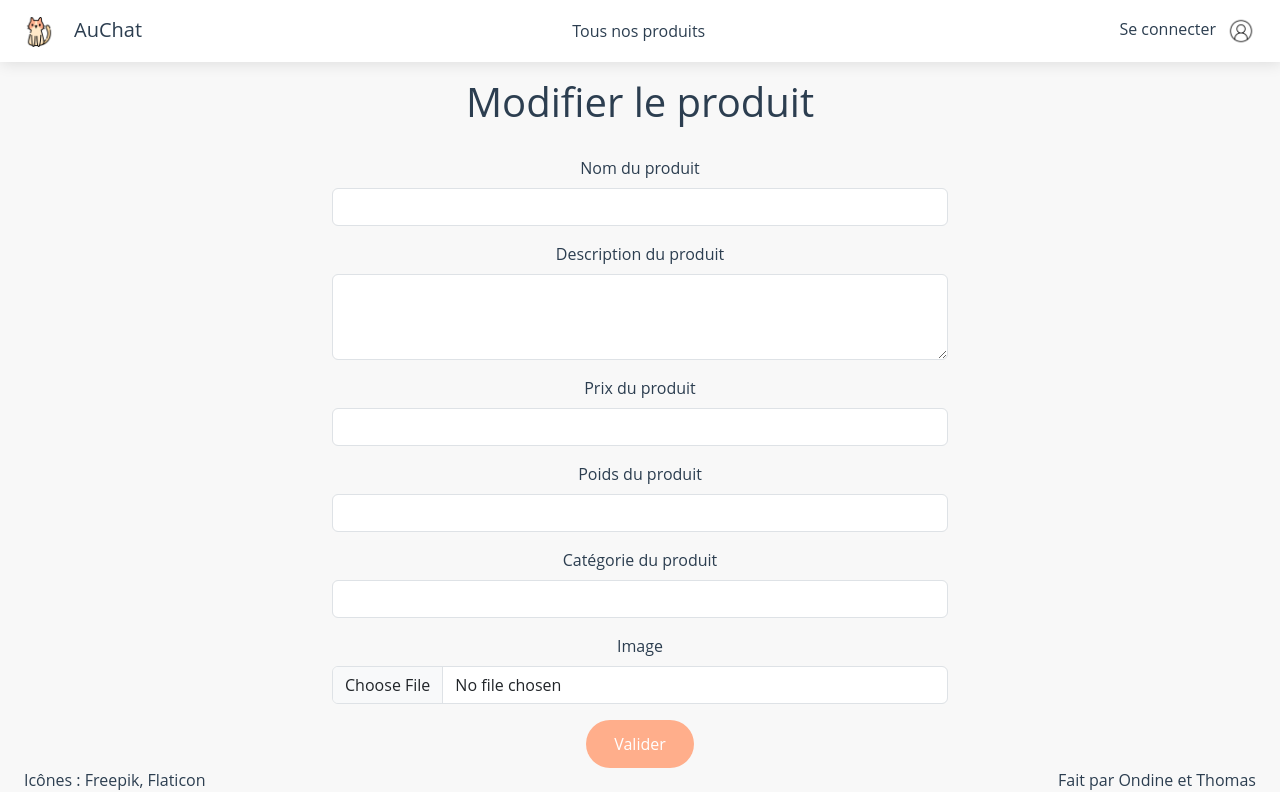
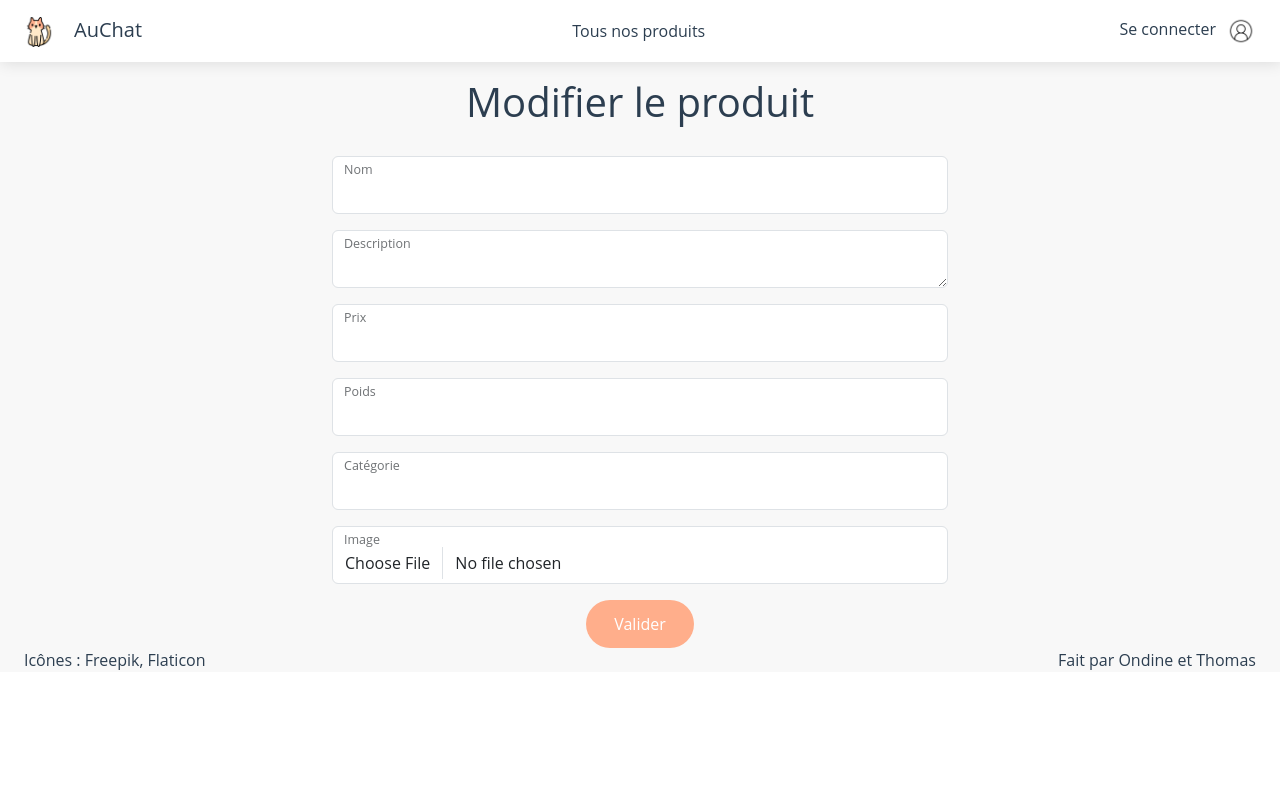
Before and after one commit to thenriet/auchat-client, a Vue app: page /update/1 in a window 1280 px wide. Built offline with nearby package versions, Linux system fonts and the light colour scheme; no server answers.

Commit message:
fixed some CSS issues, added SCSS support to mess with bootstrap variables, fixed issue with 2nd attempt to login not available if bad credentials given, created NavBar and Footer components

```diff
--- a/package.json
+++ b/package.json
@@ -24,6 +24,9 @@
     "@vue/cli-service": "~5.0.0",
     "eslint": "^7.32.0",
     "eslint-plugin-vue": "^8.0.3",
+    "node-sass": "^9.0.0",
+    "sass-loader": "^13.3.2",
+    "style-loader": "^3.3.3",
     "vue-template-compiler": "^2.6.14"
   },
   "eslintConfig": {
--- a/src/App.vue
+++ b/src/App.vue
@@ -1,131 +1,21 @@
 <template>
   <div id="app">
-    <nav class="navbar">
-      <router-link to="/" class="navbar-brand"
-        ><img
-          class="logo"
-          alt="AuChat logo"
-          src="./assets/chat.png"
-        />AuChat</router-link
-      >
-      <div class="navbar-nav mr-auto">
-        <li class="nav-item">
-          <router-link to="/products/" class="nav-link"
-            >Tous nos produits</router-link
-          >
-        </li>
-      </div>
-
-      <div class="navbar-nav mr-auto" v-if="getRole === 'admin'">
-        <li class="nav-item">
-          <router-link to="/add/" class="nav-link"
-            >Créer un produit</router-link
-          >
-        </li>
-      </div>
-
-      <div class="navbar-nav mr-auto">
-        <li class="nav-item" v-if="!this.$store.getters.isLoggedIn">
-          <router-link to="/login" class="nav-link"
-            >Se connecter<img
-              class="icone"
-              alt="connexion icone"
-              src="./assets/connexion.png"
-          /></router-link>
-        </li>
-        <li class="nav-logged-in" v-if="this.$store.getters.isLoggedIn">
-          {{ username }}
-          <img
-            class="icone-deco"
-            alt="connexion icone"
-            src="./assets/deconnexion.png"
-            @click="logout"
-          />
-        </li>
-      </div>
-    </nav>
+    <NavBar></NavBar>
     <router-view></router-view>
-    <footer class="footer">
-      <li class="footer-item">Icônes : Freepik, Flaticon</li>
-      <li class="footer-item">Fait par Ondine et Thomas</li>
-    </footer>
+    <FooterComponent></FooterComponent>
   </div>
 </template>
 
 <script>
+import NavBar from "./components/NavBar.vue";
+import FooterComponent from "./components/FooterComponent.vue";
 export default {
   name: "App",
-  data() {
-    return {
-      username: "",
-    };
-  },
-  components: {},
-  async created() {
-    this.username = this.$store.getters.getUser.name;
-  },
-  computed: {
-    getRole() {
-      return this.$store.getters.getRole;
-    },
-  },
-  methods: {
-    logout() {
-      this.$store.dispatch("logout");
-      if (this.$route.name !== "home") {
-        this.$router.push("/");
-      }
-    },
-  },
+  components: { NavBar, FooterComponent },
 };
 </script>
 
 <style>
-.logo {
-  width: 30px;
-  margin-right: 20px;
-}
-
-.icone {
-  width: 30px;
-  margin-left: 10px;
-}
-
-.icone-deco {
-  width: 30px;
-  margin-left: 10px;
-  cursor: pointer;
-}
-
-.navbar {
-  padding-left: 24px !important;
-  padding-right: 24px !important;
-  position: fixed;
-  box-shadow: 1px 1px 15px 0 rgba(0, 0, 0, 0.12);
-  display: flex;
-  background-color: white;
-}
-
-.navbar a {
-  color: #2c3e50 !important;
-}
-
-.nav-logged-in {
-  display: flex;
-  align-items: center;
-}
-
-.footer {
-  display: flex;
-  justify-content: space-between;
-  padding-left: 24px;
-  padding-right: 24px;
-}
-
-.footer-item {
-  list-style: none;
-}
-
 #app {
   font-family: "Open Sans", sans-serif;
   -webkit-font-smoothing: antialiased;
@@ -133,7 +23,7 @@ export default {
   text-align: center;
   color: #2c3e50;
   background-color: #f8f8f8;
-  /* margin-top: 60px; */
+  height: 100%;
 }
 
 .btn-main {
@@ -146,6 +36,7 @@ export default {
   color: white !important;
   border: none;
   text-decoration: none;
+  cursor: pointer;
 }
 
 .error-msg {
--- a/src/components/AddProduct.vue
+++ b/src/components/AddProduct.vue
@@ -2,8 +2,7 @@
   <div class="container mt-3 w-50">
     <h1>Créer un nouveau produit</h1>
     <form  v-on:submit.prevent>
-      <div class="mb-3">
-        <label for="FormControlTitle" class="form-label">Nom du produit</label>
+      <div class="form-floating mb-3">
         <input
           v-model="formTitle"
           type="text"
@@ -12,11 +11,10 @@
           placeholder="Nom du produit"
           required
         />
+        <label for="FormControlTitle" class="form-label">Nom</label>
       </div>
-      <div class="mb-3">
-        <label for="FormControlDescription" class="form-label"
-          >Description du produit</label
-        >
+      <div class="form-floating mb-3">
+
         <textarea
           style="white-space: pre-line"
           v-model="formDescription"
@@ -26,9 +24,11 @@
           placeholder="Description détaillée du produit"
           required
         ></textarea>
+        <label for="FormControlDescription" class="form-label"
+          >Description</label
+        >
       </div>
-      <div class="mb-3">
-        <label for="FormControlPrice" class="form-label">Prix du produit</label>
+      <div class="form-floating mb-3">
         <input
         v-model.number="formPrice"
         type="number"
@@ -37,11 +37,9 @@
         placeholder="Prix du produit"
         required
         />
+        <label for="FormControlPrice" class="form-label">Prix</label>
       </div>
-      <div class="mb-3">
-        <label for="FormControlWeight" class="form-label"
-          >Poids du produit</label
-        >
+      <div class="form-floating mb-3">
         <input
         v-model.number="formWeight"
         type="number"
@@ -51,11 +49,11 @@
         oninput="this.value = this.valueAsNumber"
         required
         />
+        <label for="FormControlWeight" class="form-label"
+          >Poids</label
+        >
       </div>
-      <div class="mb-3">
-        <label for="FormControlCategory" class="form-label"
-          >Catégorie du produit</label
-        >
+      <div class="form-floating mb-3">
         <select
         v-model="selectedCategory"
         name="categories"
@@ -68,10 +66,13 @@
         <option value="accessories">Accessoires</option>
         <option value="utilities">Utilitaires</option>
       </select>
+      <label for="FormControlCategory" class="form-label"
+        >Catégorie</label
+      >
       </div>
-      <div class="mb-3">
+      <div class="form-floating mb-3">
+        <input ref="picture" @change="selectFile" type="file"  class="form-control">
         <label for="FormControlPicture" class="form-label">Image</label>
-        <input ref="picture" @change="selectFile" type="file"  class="form-control">
       </div>
       <button @click="checkForm" type="submit" class="btn-main">
         Valider
@@ -174,16 +175,10 @@ export default {
       })
       this.$router.push("/products/");
     }
-    // createProduct: async function (data, token) {
-    //   try {
-    //     await ProductsDataService.createWithPicture(data, token);
-    //     this.$router.push("/products/");
-    //   } catch (err) {
-    //     console.log(err);
-    //   }
-    // },
   },
 };
 </script>
 
-<style></style>
+<style lang="scss">
+ @import '../scss/main.scss'
+</style>
--- /dev/null
+++ b/src/components/FooterComponent.vue
@@ -0,0 +1,24 @@
+<template>
+  <div>
+    <footer class="footer">
+      <li class="footer-item">Icônes : Freepik, Flaticon</li>
+      <li class="footer-item">Fait par Ondine et Thomas</li>
+    </footer>
+  </div>
+</template>
+<script>
+export default {};
+</script>
+<style>
+.footer {
+  display: flex;
+  justify-content: space-between;
+  padding-left: 24px;
+  padding-right: 24px;
+  text-align: center;
+}
+
+.footer-item {
+  list-style: none;
+}
+</style>
--- a/src/components/LoginPage.vue
+++ b/src/components/LoginPage.vue
@@ -54,6 +54,7 @@ export default {
         this.$store.dispatch("login", { token, user });
         this.$router.push("/");
       } catch (error) {
+        this.credentials = [];
         console.log(error.response.data);
         this.msg = error.response.data.error;
       }
--- /dev/null
+++ b/src/components/NavBar.vue
@@ -0,0 +1,108 @@
+<template>
+  <div>
+    <nav class="navbar">
+      <router-link to="/" class="navbar-brand"
+        ><img
+          class="logo"
+          alt="AuChat logo"
+          src="../assets/chat.png"
+        />AuChat</router-link
+      >
+      <div class="navbar-nav mr-auto">
+        <li class="nav-item">
+          <router-link to="/products/" class="nav-link"
+            >Tous nos produits</router-link
+          >
+        </li>
+      </div>
+
+      <div class="navbar-nav mr-auto" v-if="getRole === 'admin'">
+        <li class="nav-item">
+          <router-link to="/add/" class="nav-link"
+            >Créer un produit</router-link
+          >
+        </li>
+      </div>
+
+      <div class="navbar-nav mr-auto">
+        <li class="nav-item" v-if="!this.$store.getters.isLoggedIn">
+          <router-link to="/login" class="nav-link"
+            >Se connecter<img
+              class="icone"
+              alt="connexion icone"
+              src="../assets/connexion.png"
+          /></router-link>
+        </li>
+        <li class="nav-logged-in" v-if="this.$store.getters.isLoggedIn">
+          {{ username }}
+          <img
+            class="icone-deco"
+            alt="connexion icone"
+            src="../assets/deconnexion.png"
+            @click="logout"
+          />
+        </li>
+      </div>
+    </nav>
+  </div>
+</template>
+<script>
+export default {
+  data() {
+    return {
+      username: "",
+    };
+  },
+  async created() {
+    this.username = this.$store.getters.getUser.name;
+  },
+  computed: {
+    getRole() {
+      return this.$store.getters.getRole;
+    },
+  },
+  methods: {
+    logout() {
+      this.$store.dispatch("logout");
+      if (this.$route.name !== "home") {
+        this.$router.push("/");
+      }
+    },
+  },
+};
+</script>
+<style>
+.logo {
+  width: 30px;
+  margin-right: 20px;
+}
+
+.icone {
+  width: 30px;
+  margin-left: 10px;
+}
+
+.icone-deco {
+  width: 30px;
+  margin-left: 10px;
+  cursor: pointer;
+}
+
+.navbar {
+  padding-left: 24px !important;
+  padding-right: 24px !important;
+  position: fixed;
+  box-shadow: 1px 1px 15px 0 rgba(0, 0, 0, 0.12);
+  display: flex;
+  background-color: white;
+}
+
+.navbar a {
+  color: #2c3e50 !important;
+}
+
+.nav-logged-in {
+  display: flex;
+  align-items: center;
+}
+</style>
--- a/src/components/ProductsItem.vue
+++ b/src/components/ProductsItem.vue
@@ -20,19 +20,14 @@
         <p class="card-text">
           {{ currentProduct.description }}
         </p>
-        <p class="card-text">{{ currentProduct.price }} euros</p>
+        <p class="card-text">{{ currentProduct.price }} €</p>
         <p class="card-text">{{ currentProduct.weight }} kg</p>
-        <a href="#" class="btn-main">Ajouter au panier</a>
+
         <div class="card-admin" v-if="role">
-          <a href="#" class="btn-main" @click="showModal"
-            >Supprimer le produit</a
-          >
-          <div class="card-modif">
-            <a href="#" class="btn-main" type="button">
-              <router-link :to="`/update/${currentProduct._id}`"
-                >Modifier le produit
-              </router-link>
-            </a>
+          <div class="card-modif my-4">
+            <router-link :to="`/update/${currentProduct._id}`" class="btn-main"
+              >Modifier le produit
+            </router-link>
           </div>
           <b-modal
             ref="my-modal"
@@ -53,6 +48,9 @@
               >Fermer</b-button
             >
           </b-modal>
+          <bouton class="btn-main" @click="showModal"
+            >Supprimer le produit</bouton
+          >
         </div>
       </div>
     </div>
@@ -103,16 +101,18 @@ export default {
   },
 };
 </script>
-<style>
+
+<style lang="scss" scoped>
+@import "../scss/main.scss";
+
+a {
+  text-decoration: none;
+}
 .card {
-  box-shadow: 0 1px 2px 0 rgba(0, 0, 0, 0.15) !important;
+  // box-shadow: 0 1px 2px 0 rgba(0, 0, 0, 0.15) !important;
   border: none !important;
   border-radius: 16px !important;
-}
-
-.card-admin {
-  margin-top: 30px;
-  margin-bottom: 20px;
+  // max-height: 40rem !important;
 }
 
 .card-modif {
@@ -128,3 +128,9 @@ export default {
   margin-top: 30px;
 }
 </style>
+
+<style scoped>
+.card-text {
+  min-height: 30px;
+}
+</style>
--- a/src/components/UpdateProduct.vue
+++ b/src/components/UpdateProduct.vue
@@ -2,60 +2,51 @@
   <div class="container mt-3 w-50">
     <h1>Modifier le produit</h1>
     <form action="" v-on:submit.prevent>
-      <div class="mb-3">
-        <label for="FormControlTitle" class="form-label">Nom du produit</label>
+      <div class="form-floating mb-3">
         <input
-
           type="text"
           class="form-control"
           id="title"
           v-model="currentProduct.title"
           required
         />
+        <label for="FormControlTitle" class="form-label">Nom</label>
       </div>
-      <div class="mb-3">
-        <label for="FormControlDescription" class="form-label"
-          >Description du produit</label
-        >
+      <div class="form-floating mb-3">
         <textarea
           style="white-space: pre-line"
-
           class="form-control"
           id="description"
           rows="3"
-          v-model ="currentProduct.description"
+          v-model="currentProduct.description"
           required
         ></textarea>
+        <label for="FormControlDescription" class="form-label"
+          >Description</label
+        >
       </div>
-      <div class="mb-3">
-        <label for="FormControlPrice" class="form-label">Prix du produit</label>
+      <div class="form-floating mb-3">
         <input
-
           type="number"
           class="form-control"
           id="price"
           v-model="currentProduct.price"
           required
         />
+        <label for="FormControlPrice" class="form-label">Prix</label>
       </div>
-      <div class="mb-3">
-        <label for="FormControlWeight" class="form-label"
-          >Poids du produit</label
-        >
+      <div class="form-floating mb-3">
         <input
-
           type="number"
           class="form-control"
           id="weight"
-           v-model="currentProduct.weight"
+          v-model="currentProduct.weight"
           oninput="this.value = this.valueAsNumber"
           required
         />
+        <label for="FormControlWeight" class="form-label">Poids</label>
       </div>
-      <div class="mb-3">
-        <label for="FormControlCategory" class="form-label"
-          >Catégorie du produit</label
-        >
+      <div class="form-floating mb-3">
         <select
           v-model="currentProduct.category"
           name="categories"
@@ -68,16 +59,20 @@
           <option value="accessories">Accessoires</option>
           <option value="utilities">Utilitaires</option>
         </select>
+        <label for="FormControlCategory" class="form-label">Catégorie</label>
       </div>
-      <div class="mb-3">
+      <div class="form-floating mb-3">
+        <input
+          ref="picture"
+          @change="selectFile"
+          type="file"
+          class="form-control"
+        />
         <label for="FormControlPicture" class="form-label">Image</label>
-        <input ref="picture" @change="selectFile" type="file"  class="form-control">
       </div>
       <div>
-      <a class="btn-main" @click="checkForm" type="submit">
-        Valider
-      </a>
-      <p class= "error-msg" v-if="msg">{{ msg }}</p>
+        <a class="btn-main" @click="checkForm" type="submit"> Valider </a>
+        <p class="error-msg" v-if="msg">{{ msg }}</p>
       </div>
     </form>
   </div>
@@ -159,4 +154,9 @@ export default {
 };
 </script>
 
-<style></style>
+<style lang="scss" scoped>
+@import "../scss/main.scss";
+a {
+  text-decoration: none;
+}
+</style>
--- /dev/null
+++ b/src/scss/main.scss
@@ -0,0 +1,13 @@
+@import "../../node_modules/bootstrap/scss/bootstrap";
+
+// for add and update forms
+
+$form-file-button-bg: white;
+$form-file-button-hover-bg: white;
+$form-floating-padding-y: 0.75rem;
+$form-floating-label-transform: scale(0.78) translateY(-0.5rem)
+  translateX(0.15rem);
+
+// for card
+$card-box-shadow: 0 1px 2px 0 rgba(0, 0, 0, 0.15);
+$card-height: null;
```
Also changed, not shown: src/components/HomePage.vue (+23 -4 lines), src/components/ProductsList.vue (+34 -13 lines), vue.config.js (+8 -0 lines), 1 other file (tests, documents, lock files or other folders). Lines whose indentation alone changed are shown as unchanged.
